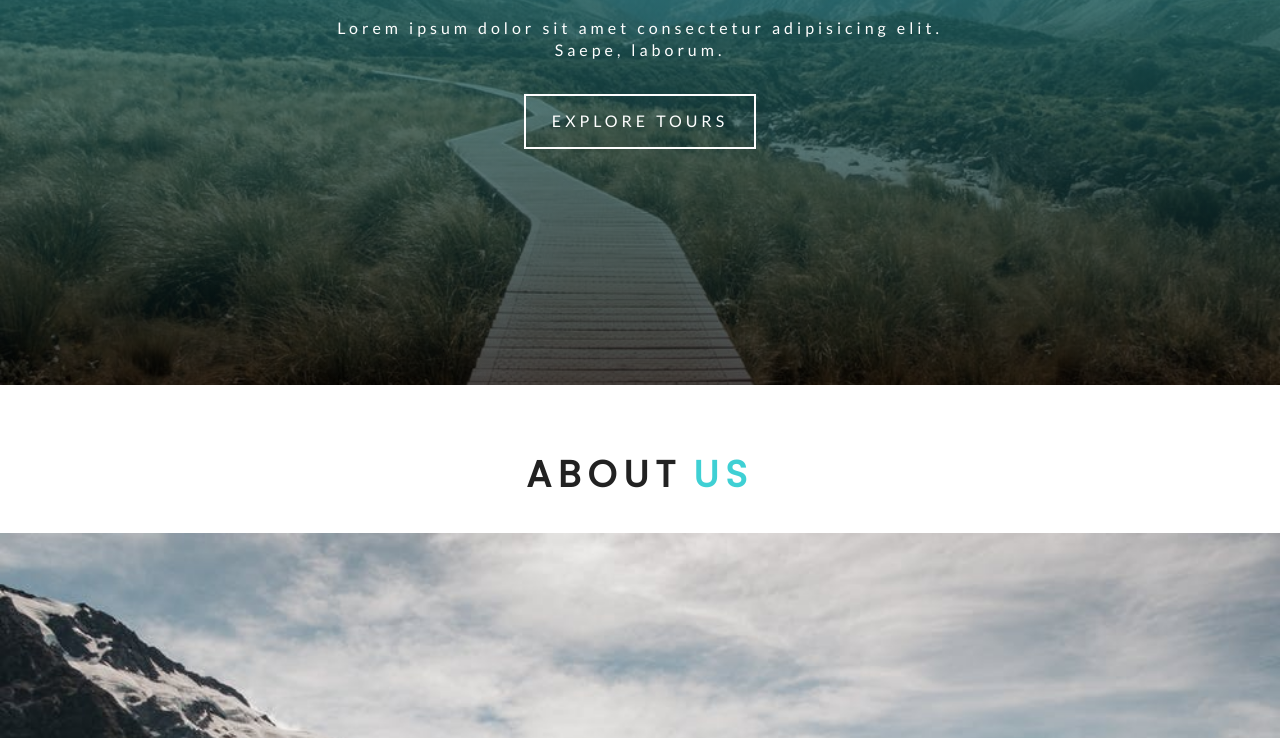
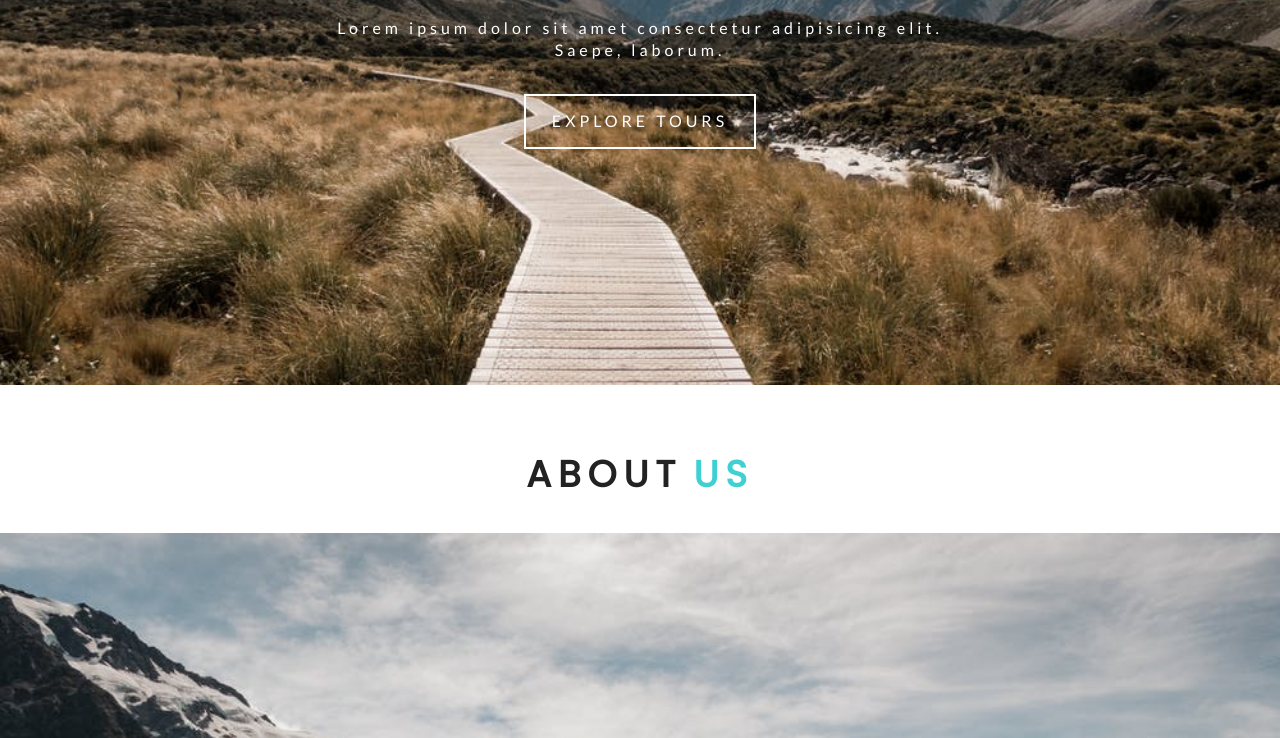
Before and after one commit to ajscholz/gatsby-backroads, a Gatsby site: page / in a window 1280 px wide. Shown: the part 500-1238 px from the top of the page. Built offline with nearby package versions, Linux system fonts and the light colour scheme; Gatsby itself is replaced by a stand-in of ours.

Commit message:
completed dynamic hero component

```diff
--- /dev/null
+++ b/src/components/StyledHero.js
@@ -0,0 +1,25 @@
+import React from "react"
+import styled from "styled-components"
+import BackgroundImage from "gatsby-background-image"
+
+const StyledHero = ({ img, className, children, home }) => {
+  return (
+    <BackgroundImage className={className} fluid={img} home={home}>
+      {children}
+    </BackgroundImage>
+  )
+}
+
+export default styled(StyledHero)`
+  min-height: ${props => (props.home ? "calc(100vh - 62px)" : "50vh")};
+  background: ${props =>
+    props.home
+      ? "linear-gradient(rgba(63, 208, 212, 0.7), rgba(0, 0, 0, 0.7))"
+      : "none"};
+  background-position: center;
+  background-size: cover;
+  opacity: 1 !important;
+  display: flex;
+  justify-content: center;
+  align-items: center;
+`
--- a/src/pages/index.js
+++ b/src/pages/index.js
@@ -1,14 +1,15 @@
 import React from "react"
 import { Link } from "gatsby"
 import Layout from "../components/Layout"
-import SimpleHero from "../components/SimpleHero"
 import Banner from "../components/Banner"
 import About from "../components/Home/About"
 import Services from "../components/Home/Services"
+import StyledHero from "../components/StyledHero"
+import { graphql } from "gatsby"
 
-export default () => (
+export default ({ data }) => (
   <Layout>
-    <SimpleHero>
+    <StyledHero home img={data.defaultBcg.childImageSharp.fluid}>
       <Banner
         title="continue exploring"
         info="Lorem ipsum dolor sit amet consectetur adipisicing elit. Saepe, laborum."
@@ -17,8 +18,20 @@ export default () => (
           explore tours
         </Link>
       </Banner>
-    </SimpleHero>
+    </StyledHero>
     <About />
     <Services />
   </Layout>
 )
+
+export const query = graphql`
+  {
+    defaultBcg: file(relativePath: { eq: "defaultBcg.jpeg" }) {
+      childImageSharp {
+        fluid(maxWidth: 4160, quality: 90) {
+          ...GatsbyImageSharpFluid_withWebp
+        }
+      }
+    }
+  }
+`
```
